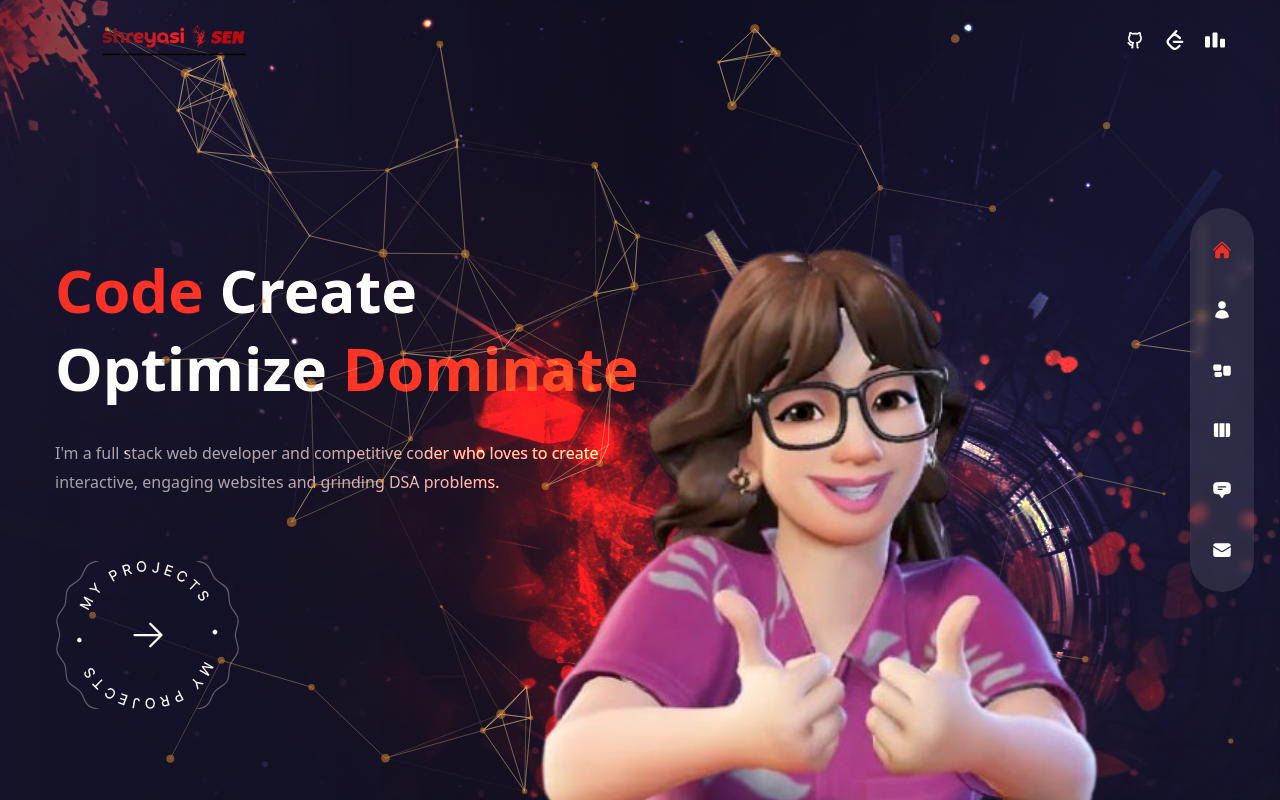
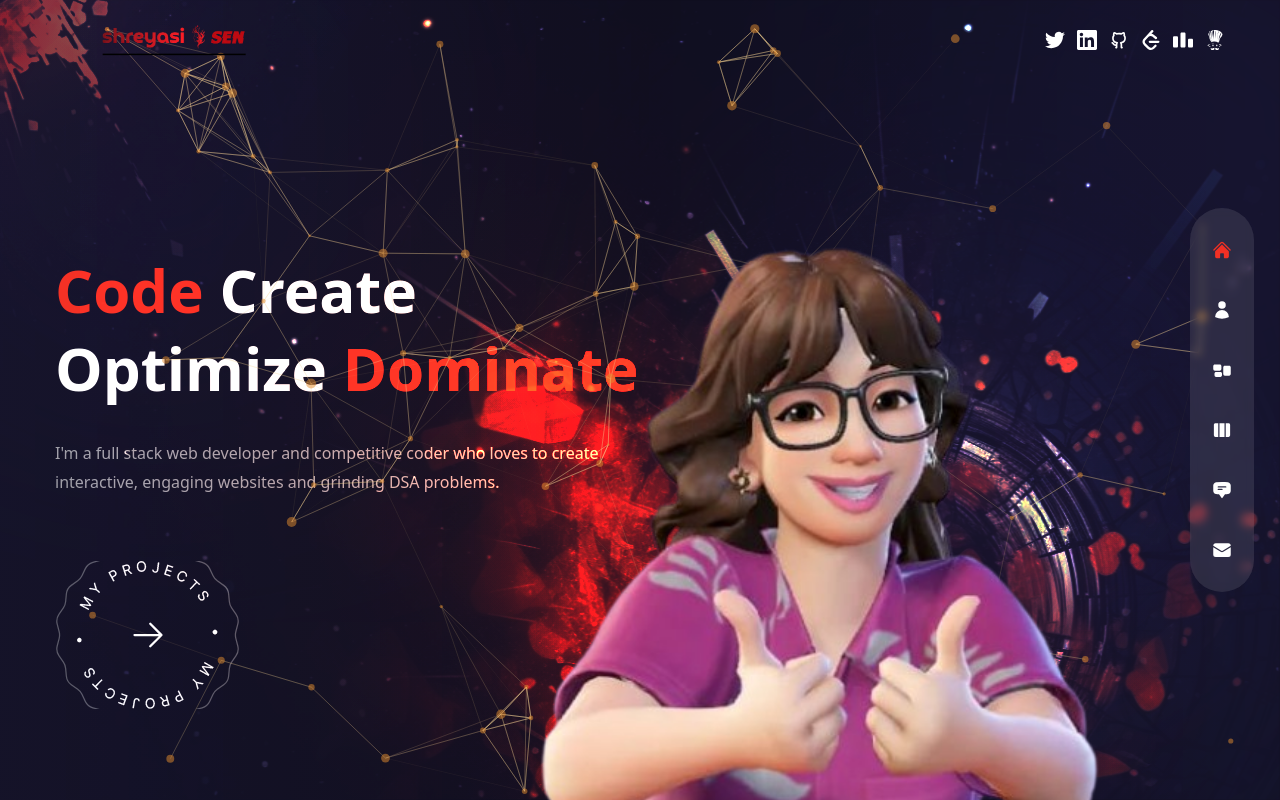
Before and after one commit to ShreyasiSen/Portfolio-next, a Next.js app: page / in a window 1280 px wide. Built offline with nearby package versions, Linux system fonts and the light colour scheme.

Commit message:
socials page updated

```diff
--- a/components/ProjectsBtn.js
+++ b/components/ProjectsBtn.js
@@ -15,7 +15,7 @@ const ProjectsBtn = () => {
       alt=''
       className='animate-spin-slow w-full h-full max-w-[141px] max-h-[148px]'
       />
-      <HiArrowRight className='absolute text-4xl group-hover:translate-x-2
+      <HiArrowRight className='absolute text-4xl group-hover:translate-x-2 group-hover:text-accent
       translate-all duration-300'/>
     </Link>
     </div>
--- a/components/Socials.js
+++ b/components/Socials.js
@@ -1,10 +1,16 @@
 import Link from 'next/link';
 import { RiGithubLine } from 'react-icons/ri';
-import { SiLeetcode, SiCodeforces } from 'react-icons/si';
+import { SiLeetcode, SiCodeforces, SiCodechef, SiLinkedin, SiTwitter } from 'react-icons/si';
 
 const Socials = () => {
   return (
-    <div className="flex items-center gap-x-5 text-xl">
+    <div className="flex items-center gap-x-3 text-xl">
+      <a href="https://x.com/ShreyasiSen10" target="_blank" rel="noopener noreferrer" className="hover:text-accent transition-all duration-300">
+        <SiTwitter />
+      </a>
+      <a href="https://www.linkedin.com/in/shreyasisen/" target="_blank" rel="noopener noreferrer" className="hover:text-accent transition-all duration-300">
+        <SiLinkedin />
+      </a>
       <a href="https://github.com/ShreyasiSen" target="_blank" rel="noopener noreferrer" className="hover:text-accent transition-all duration-300">
         <RiGithubLine />
       </a>
@@ -14,6 +20,9 @@ const Socials = () => {
       <a href="https://mirror.codeforces.com/profile/Shreyasi_Sen" target="_blank" rel="noopener noreferrer" className="hover:text-accent transition-all duration-300">
         <SiCodeforces />
       </a>
+      <a href="https://www.codechef.com/users/shreyasisen05" target="_blank" rel="noopener noreferrer" className="hover:text-accent transition-all duration-300">
+        <SiCodechef />
+      </a>
     </div>
   );
 };
--- a/pages/about/index.js
+++ b/pages/about/index.js
@@ -93,7 +93,7 @@ const About = () => {
   const [index, setIndex] = useState(0);
   //console.log(index);
   return (
-    <div className='h-full bg-primary/30 py-36 text-center xl:text-left overflow-y-auto h-full'>
+    <div className='h-full bg-primary/30 py-36 text-center xl:text-left'>
       <Circles />
       {/*avatar img*/}
       <motion.div
--- a/pages/index.js
+++ b/pages/index.js
@@ -13,7 +13,7 @@ import { fadeIn } from '../variants';
 
 const Home = () => {
   return (
-    <div className='bg-primary/60 h-full'>
+    <div className='bg-primary/60 h-full overflow-hidden'>
       {/* text */}
       <div className='w-full h-full bg-gradient-to-r from-primary/10 via-black/30
     to-black/10'>
```
